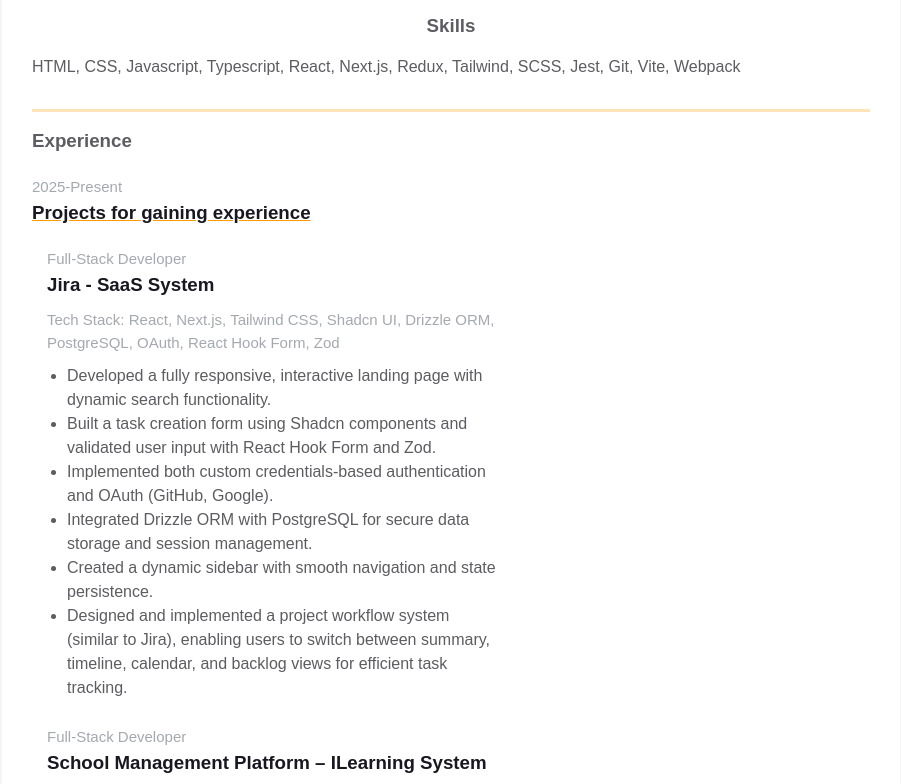
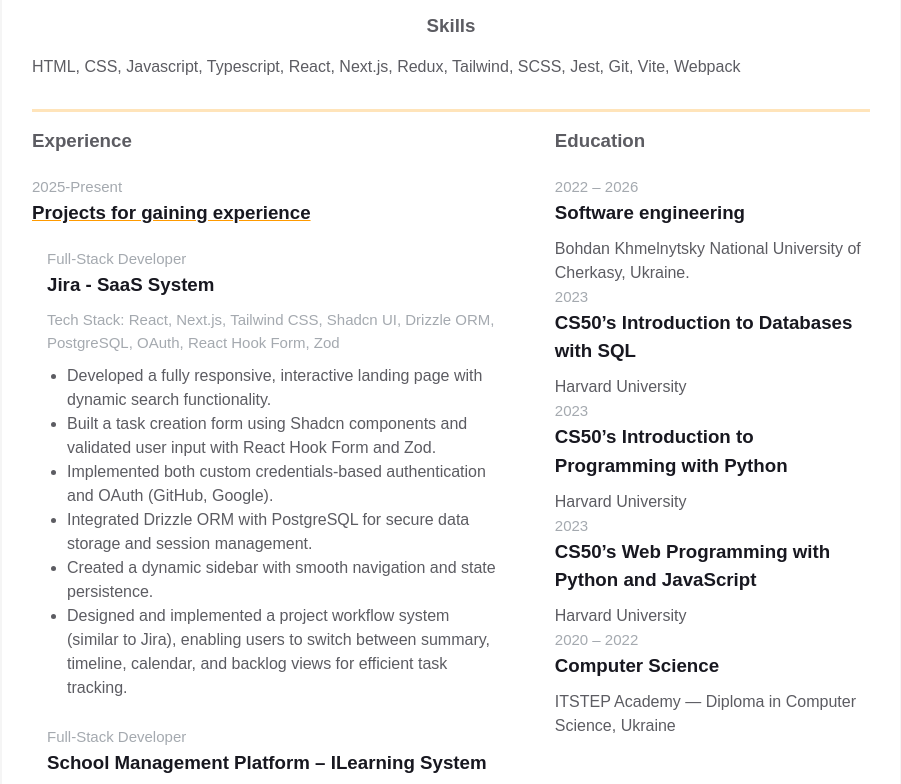
Before and after one commit to astowneer/homepage, a plain HTML site: page index.html in a window 1280 px wide. Shown: the part 506-1290 px from the top of the page, without its empty margins (189-1090 px from the left). Drawn offline with Linux system fonts and the light colour scheme.

Commit message:
Add education info

```diff
--- a/index.html
+++ b/index.html
@@ -145,12 +145,32 @@
                       Form, Zod
                     </p>
                     <ul class="experiences__company-project-responsibilities">
-                      <li>Developed a fully responsive, interactive landing page with dynamic search functionality.</li>
-                      <li>Built a task creation form using Shadcn components and validated user input with React Hook Form and Zod.</li>
-                      <li>Implemented both custom credentials-based authentication and OAuth (GitHub, Google).</li>
-                      <li>Integrated Drizzle ORM with PostgreSQL for secure data storage and session management.</li>
-                      <li>Created a dynamic sidebar with smooth navigation and state persistence.</li>
-                      <li>Designed and implemented a project workflow system (similar to Jira), enabling users to switch between summary, timeline, calendar, and backlog views for efficient task tracking.</li>
+                      <li>
+                        Developed a fully responsive, interactive landing page
+                        with dynamic search functionality.
+                      </li>
+                      <li>
+                        Built a task creation form using Shadcn components and
+                        validated user input with React Hook Form and Zod.
+                      </li>
+                      <li>
+                        Implemented both custom credentials-based authentication
+                        and OAuth (GitHub, Google).
+                      </li>
+                      <li>
+                        Integrated Drizzle ORM with PostgreSQL for secure data
+                        storage and session management.
+                      </li>
+                      <li>
+                        Created a dynamic sidebar with smooth navigation and
+                        state persistence.
+                      </li>
+                      <li>
+                        Designed and implemented a project workflow system
+                        (similar to Jira), enabling users to switch between
+                        summary, timeline, calendar, and backlog views for
+                        efficient task tracking.
+                      </li>
                     </ul>
                   </div>
 
@@ -162,15 +182,38 @@
                       School Management Platform – ILearning System
                     </h3>
                     <p class="experiences__company-tech-stack">
-                      <span>Tech Stack:</span> Next.js, Prisma ORM, PostgreSQL, Clerk (Auth), React
+                      <span>Tech Stack:</span> Next.js, Prisma ORM, PostgreSQL,
+                      Clerk (Auth), React
                     </p>
                     <ul class="experiences__company-project-responsibilities">
-                      <li>Architected a multi-role system for students, teachers, parents, and admins, each with tailored dashboards and permissions.</li>
-                      <li>Implemented robust admin tools including user management (add/edit/delete), tables per user role, and search capabilities.</li>
-                      <li>Created modules for announcements, events, exams, and an academic calendar.</li>
-                      <li>Enabled teachers to manage class-specific data and supervise student-related activities and events.</li>
-                      <li>Created a dynamic sidebar with smooth navigation and state persistence.</li>
-                      <li>Designed and implemented a project workflow system (similar to Jira), enabling users to switch between summary, timeline, calendar, and backlog views for efficient task tracking.</li>
+                      <li>
+                        Architected a multi-role system for students, teachers,
+                        parents, and admins, each with tailored dashboards and
+                        permissions.
+                      </li>
+                      <li>
+                        Implemented robust admin tools including user management
+                        (add/edit/delete), tables per user role, and search
+                        capabilities.
+                      </li>
+                      <li>
+                        Created modules for announcements, events, exams, and an
+                        academic calendar.
+                      </li>
+                      <li>
+                        Enabled teachers to manage class-specific data and
+                        supervise student-related activities and events.
+                      </li>
+                      <li>
+                        Created a dynamic sidebar with smooth navigation and
+                        state persistence.
+                      </li>
+                      <li>
+                        Designed and implemented a project workflow system
+                        (similar to Jira), enabling users to switch between
+                        summary, timeline, calendar, and backlog views for
+                        efficient task tracking.
+                      </li>
                     </ul>
                   </div>
 
@@ -182,14 +225,30 @@
                       E-commerce Platform
                     </h3>
                     <p class="experiences__company-tech-stack">
-                      <span>Tech Stack:</span> Next.js (Full PPR), Stripe API, Sanity CMS, PostgreSQL
+                      <span>Tech Stack:</span> Next.js (Full PPR), Stripe API,
+                      Sanity CMS, PostgreSQL
                     </p>
                     <ul class="experiences__company-project-responsibilities">
-                      <li>Developed product listing and detail pages with dynamic content and cart functionality.</li>
-                      <li>Integrated advanced search by name and description, and added filters by product category.</li>
-                      <li>Implemented Stripe payments with order state tracking, inventory logic, and secure info storage.</li>
-                      <li>Set up full-page revalidation with Next.js for real-time updates after product changes.</li>
-                      <li>Integrated Sanity CMS for non-dev content management and live page editing.</li>
+                      <li>
+                        Developed product listing and detail pages with dynamic
+                        content and cart functionality.
+                      </li>
+                      <li>
+                        Integrated advanced search by name and description, and
+                        added filters by product category.
+                      </li>
+                      <li>
+                        Implemented Stripe payments with order state tracking,
+                        inventory logic, and secure info storage.
+                      </li>
+                      <li>
+                        Set up full-page revalidation with Next.js for real-time
+                        updates after product changes.
+                      </li>
+                      <li>
+                        Integrated Sanity CMS for non-dev content management and
+                        live page editing.
+                      </li>
                     </ul>
                   </div>
 
@@ -197,22 +256,111 @@
                     <span class="experiences__company-project-role"
                       >Full-Stack Developer</span
                     >
-                    <h3 class="experiences__company-project-name">
-                      Quizlet
-                    </h3>
+                    <h3 class="experiences__company-project-name">Quizlet</h3>
                     <p class="experiences__company-tech-stack">
                       <span>Tech Stack:</span> React, Next.js, Prisma ORM
                     </p>
                     <ul class="experiences__company-project-responsibilities">
-                      <li>Built a flashcard-based quiz platform allowing users to create, edit, and delete their quiz sets.</li>
-                      <li>Developed features for word pair management, position switching, and content translation reveal.</li>
-                      <li>Enabled training sessions with smooth UI for practicing vocabulary.</li>
+                      <li>
+                        Built a flashcard-based quiz platform allowing users to
+                        create, edit, and delete their quiz sets.
+                      </li>
+                      <li>
+                        Developed features for word pair management, position
+                        switching, and content translation reveal.
+                      </li>
+                      <li>
+                        Enabled training sessions with smooth UI for practicing
+                        vocabulary.
+                      </li>
                     </ul>
                   </div>
                 </div>
               </div>
 
-              <div class="additional-info fv"></div>
+              <div class="additional-info fv">
+                <div class="additional-info__education">
+                  <h3 class="additional-info__education-header">Education</h3>
+                  <div class="additional-info__education-university">
+                    <span
+                      class="additional-info__education-university-durability"
+                      >2022 – 2026</span
+                    >
+                    <h3
+                      class="additional-info__education-university-speciality"
+                    >
+                      Software engineering
+                    </h3>
+                    <p class="additional-info__education-university-name">
+                      Bohdan Khmelnytsky National University of Cherkasy,
+                      Ukraine.
+                    </p>
+                  </div>
+                  <div class="additional-info__education-university">
+                    <span
+                      class="additional-info__education-university-durability"
+                      >2023</span
+                    >
+                    <h3
+                      class="additional-info__education-university-speciality"
+                    >
+                      CS50’s Introduction to Databases with SQL
+                    </h3>
+                    <p class="additional-info__education-university-name">
+                      Harvard University
+                    </p>
+                  </div>
+                  <div class="additional-info__education-university">
+                    <span
+                      class="additional-info__education-university-durability"
+                      >2023</span
+                    >
+                    <h3
+                      class="additional-info__education-university-speciality"
+                    >
+                      CS50’s Introduction to Programming with Python
+                    </h3>
+                    <p class="additional-info__education-university-name">
+                      Harvard University
+                    </p>
+                  </div>
+                  <div class="additional-info__education-university">
+                    <span
+                      class="additional-info__education-university-durability"
+                      >2023</span
+                    >
+                    <h3
+                      class="additional-info__education-university-speciality"
+                    >
+                      CS50’s Web Programming with Python and JavaScript
+                    </h3>
+                    <p class="additional-info__education-university-name">
+                      Harvard University
+                    </p>
+                  </div>
+
+                  <div class="additional-info__education-university">
+                    <span
+                      class="additional-info__education-university-durability"
+                      >2020 – 2022</span
+                    >
+                    <h3
+                      class="additional-info__education-university-speciality"
+                    >
+                      Computer Science
+                    </h3>
+                    <p class="additional-info__education-university-name">
+                      ITSTEP Academy — Diploma in Computer Science, Ukraine
+                    </p>
+                  </div>
+                </div>
+
+                <div class="additional-info__languages">
+                  <h3 class="additional-info__languages-header">Languages</h3>
+                  <p class="additional-info__languages-item">English Intermediate</p>
+                  <p class="additional-info__languages-item">Ukrainian Native</p>
+                </div>
+              </div>
             </div>
           </div>
         </div>
```
